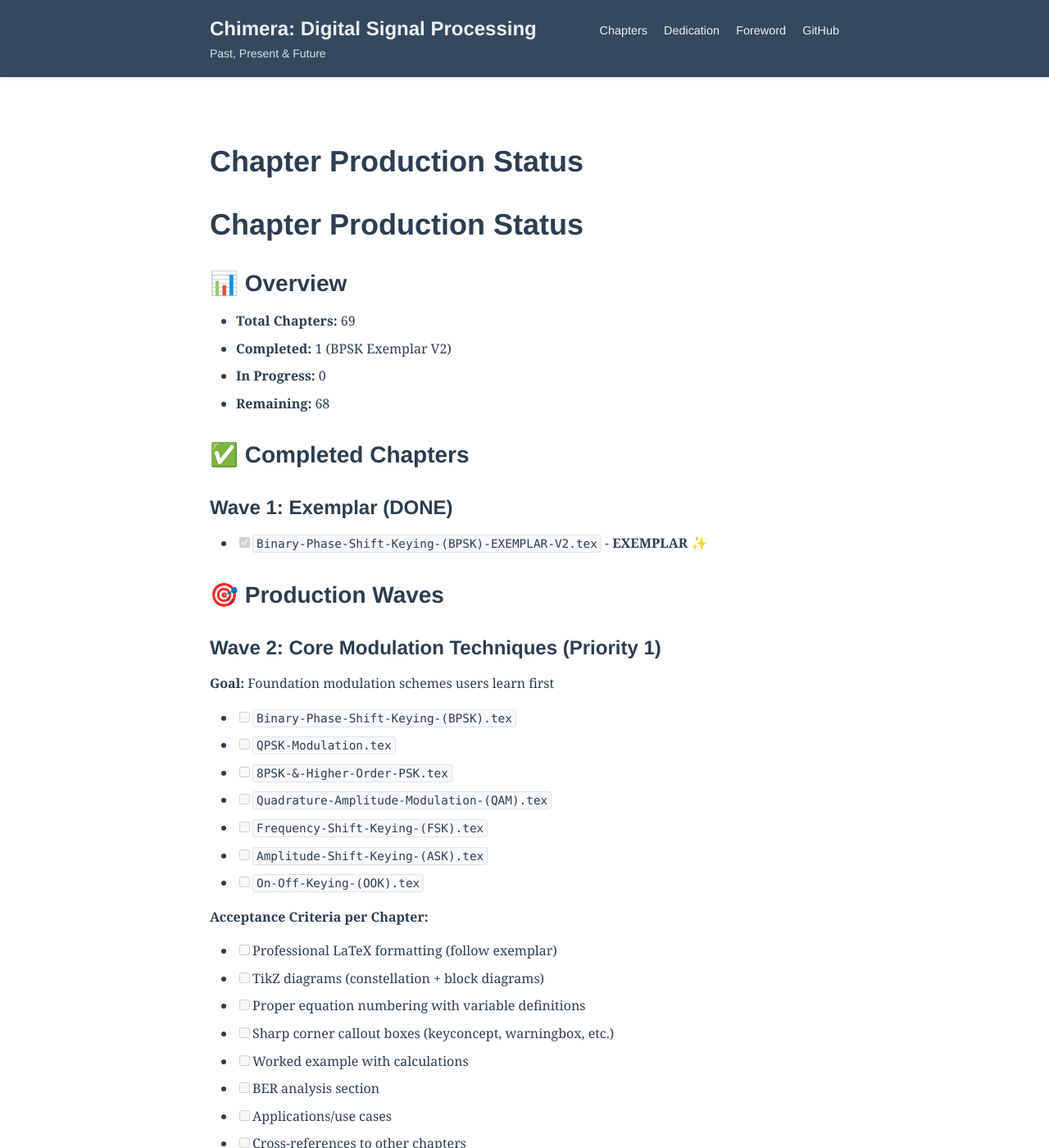
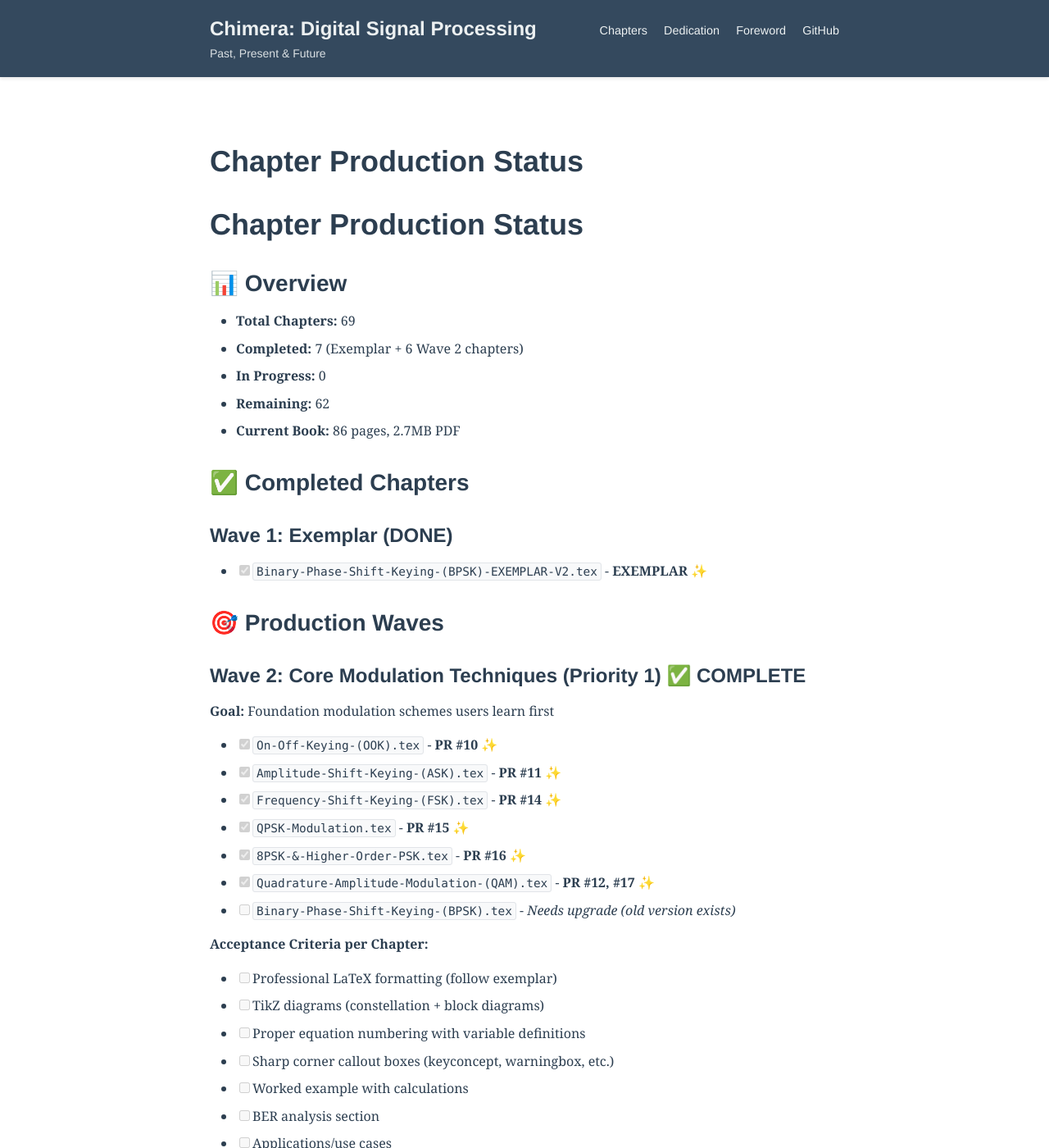
Before and after one commit to ArrEssJay/chimera-book, a Jekyll site: the page built from CHAPTER_PRODUCTION_STATUS.md, in a window 1280 px wide and 1400 px high. Shown: the whole window at 82% size. Built offline with Jekyll 4.4.1, drawn with Linux system fonts in a browser that asks for light colours; our own code applies the rules of GitHub Pages for plain Markdown files.

Commit message:
Update chapter production status with Wave 2 completion
Wave 2 complete: 6/7 chapters professionally upgraded (PRs #10-18)
- OOK, ASK, FSK, QPSK, 8PSK, QAM all at exemplar standard
- Book now 86 pages (up from 23)
- Created GitHub issues #20-35, #50-58 for Waves 3-5

```diff
--- a/CHAPTER_PRODUCTION_STATUS.md
+++ b/CHAPTER_PRODUCTION_STATUS.md
@@ -2,9 +2,10 @@
 
 ## 📊 Overview
 - **Total Chapters:** 69
-- **Completed:** 1 (BPSK Exemplar V2)
+- **Completed:** 7 (Exemplar + 6 Wave 2 chapters)
 - **In Progress:** 0
-- **Remaining:** 68
+- **Remaining:** 62
+- **Current Book:** 86 pages, 2.7MB PDF
 
 ## ✅ Completed Chapters
 
@@ -13,16 +14,16 @@
 
 ## 🎯 Production Waves
 
-### Wave 2: Core Modulation Techniques (Priority 1)
+### Wave 2: Core Modulation Techniques (Priority 1) ✅ COMPLETE
 **Goal:** Foundation modulation schemes users learn first
 
-- [ ] `Binary-Phase-Shift-Keying-(BPSK).tex`
-- [ ] `QPSK-Modulation.tex`
-- [ ] `8PSK-&-Higher-Order-PSK.tex`
-- [ ] `Quadrature-Amplitude-Modulation-(QAM).tex`
-- [ ] `Frequency-Shift-Keying-(FSK).tex`
-- [ ] `Amplitude-Shift-Keying-(ASK).tex`
-- [ ] `On-Off-Keying-(OOK).tex`
+- [x] `On-Off-Keying-(OOK).tex` - **PR #10** ✨
+- [x] `Amplitude-Shift-Keying-(ASK).tex` - **PR #11** ✨
+- [x] `Frequency-Shift-Keying-(FSK).tex` - **PR #14** ✨
+- [x] `QPSK-Modulation.tex` - **PR #15** ✨
+- [x] `8PSK-&-Higher-Order-PSK.tex` - **PR #16** ✨
+- [x] `Quadrature-Amplitude-Modulation-(QAM).tex` - **PR #12, #17** ✨
+- [ ] `Binary-Phase-Shift-Keying-(BPSK).tex` - *Needs upgrade (old version exists)*
 
 **Acceptance Criteria per Chapter:**
 - [ ] Professional LaTeX formatting (follow exemplar)
```
